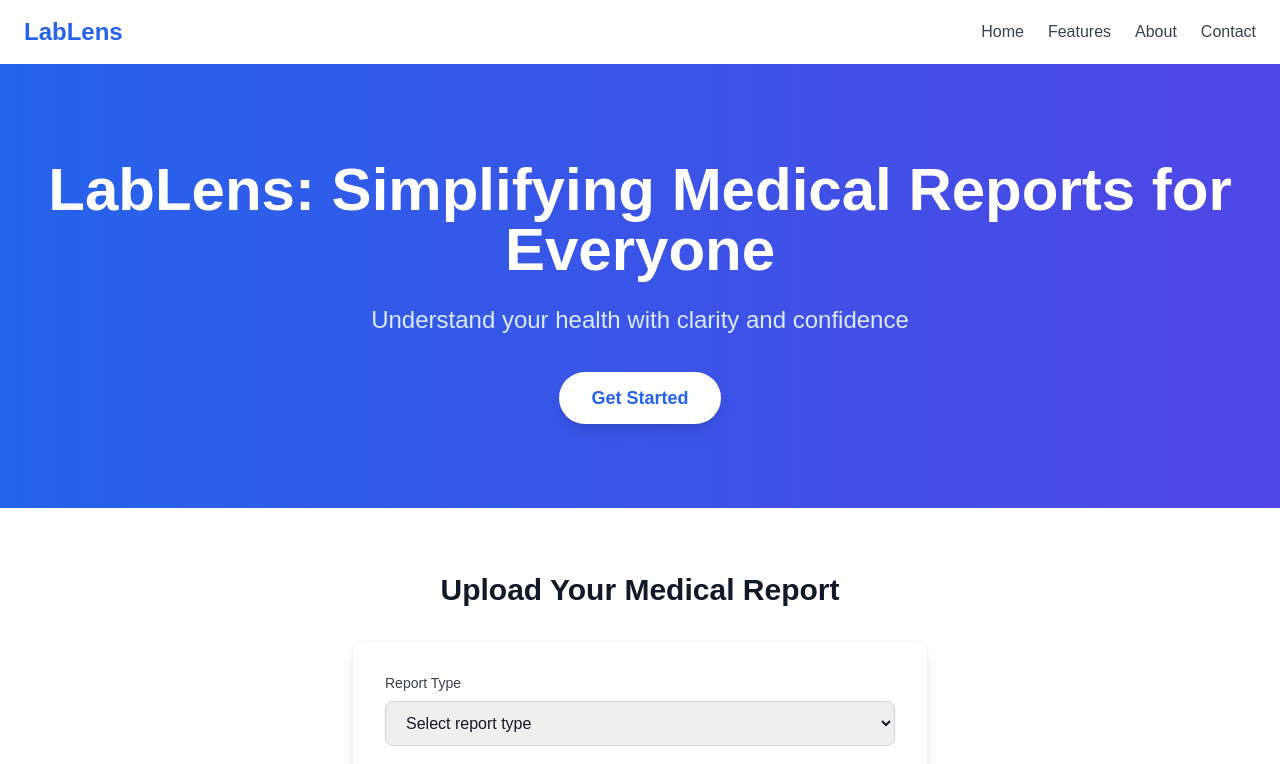
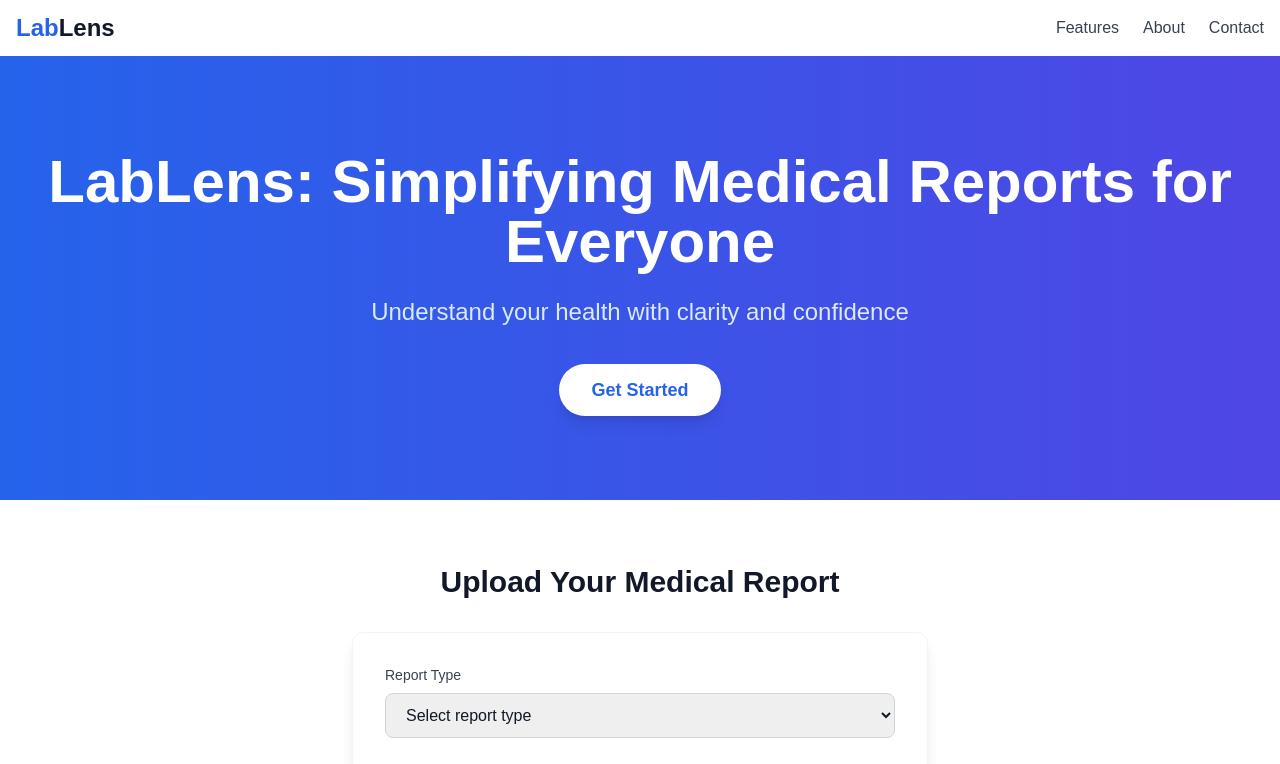
Before and after one commit to guyoverclocked/LabLens-AI, a Next.js app: page / in a window 1280 px wide. Shown: the top 764 px of the page. Built offline with nearby package versions, Linux system fonts and the light colour scheme.

Commit message:
Update Header.tsx

```diff
--- a/components/Header.tsx
+++ b/components/Header.tsx
@@ -1,18 +1,52 @@
+// import Link from 'next/link'
+
+// export default function Header() {
+//   return (
+//     <header className="bg-white shadow-md">
+//       <nav className="container mx-auto px-6 py-4 flex justify-between items-center">
+//         <div className="flex items-center">
+//           <span className="text-2xl font-bold text-blue-600">LabLens</span>
+//         </div>
+//         <ul className="flex space-x-6">
+//           <li><Link href="#" className="text-gray-700 hover:text-blue-600 transition duration-300">Home</Link></li>
+//           <li><Link href="#features" className="text-gray-700 hover:text-blue-600 transition duration-300">Features</Link></li>
+//           <li><Link href="#about" className="text-gray-700 hover:text-blue-600 transition duration-300">About</Link></li>
+//           <li><Link href="#contact" className="text-gray-700 hover:text-blue-600 transition duration-300">Contact</Link></li>
+//         </ul>
+//       </nav>
+//     </header>
+//   )
+// }
+
 import Link from 'next/link'
 
 export default function Header() {
   return (
-    <header className="bg-white shadow-md">
-      <nav className="container mx-auto px-6 py-4 flex justify-between items-center">
-        <div className="flex items-center">
-          <span className="text-2xl font-bold text-blue-600">LabLens</span>
+    <header className="bg-white shadow-sm">
+      <nav className="container mx-auto px-4 py-3">
+        <div className="flex items-center justify-between">
+          {/* Logo */}
+          <div className="flex items-center">
+            <span className="text-2xl font-bold">
+              <span className="text-blue-600">Lab</span>
+              <span className="text-gray-900">Lens</span>
+            </span>
+          </div>
+
+          {/* Navigation Links */}
+          <ul className="hidden md:flex md:space-x-6 sm:space-x-2">
+            <li><Link href="/#features" className="text-gray-700 hover:text-blue-600 transition duration-300">Features</Link></li>
+            <li><Link href="/#about" className="text-gray-700 hover:text-blue-600 transition duration-300">About</Link></li>
+            <li><Link href="/#contact" className="text-gray-700 hover:text-blue-600 transition duration-300">Contact</Link></li>
+          </ul>
+
+          {/* Mobile Menu Button */}
+          <button className="md:hidden">
+            <svg className="w-6 h-6 text-gray-700" fill="none" stroke="currentColor" viewBox="0 0 24 24">
+              <path strokeLinecap="round" strokeLinejoin="round" strokeWidth={2} d="M4 6h16M4 12h16M4 18h16" />
+            </svg>
+          </button>
         </div>
-        <ul className="flex space-x-6">
-          <li><Link href="#" className="text-gray-700 hover:text-blue-600 transition duration-300">Home</Link></li>
-          <li><Link href="#features" className="text-gray-700 hover:text-blue-600 transition duration-300">Features</Link></li>
-          <li><Link href="#about" className="text-gray-700 hover:text-blue-600 transition duration-300">About</Link></li>
-          <li><Link href="#contact" className="text-gray-700 hover:text-blue-600 transition duration-300">Contact</Link></li>
-        </ul>
       </nav>
     </header>
   )
```
